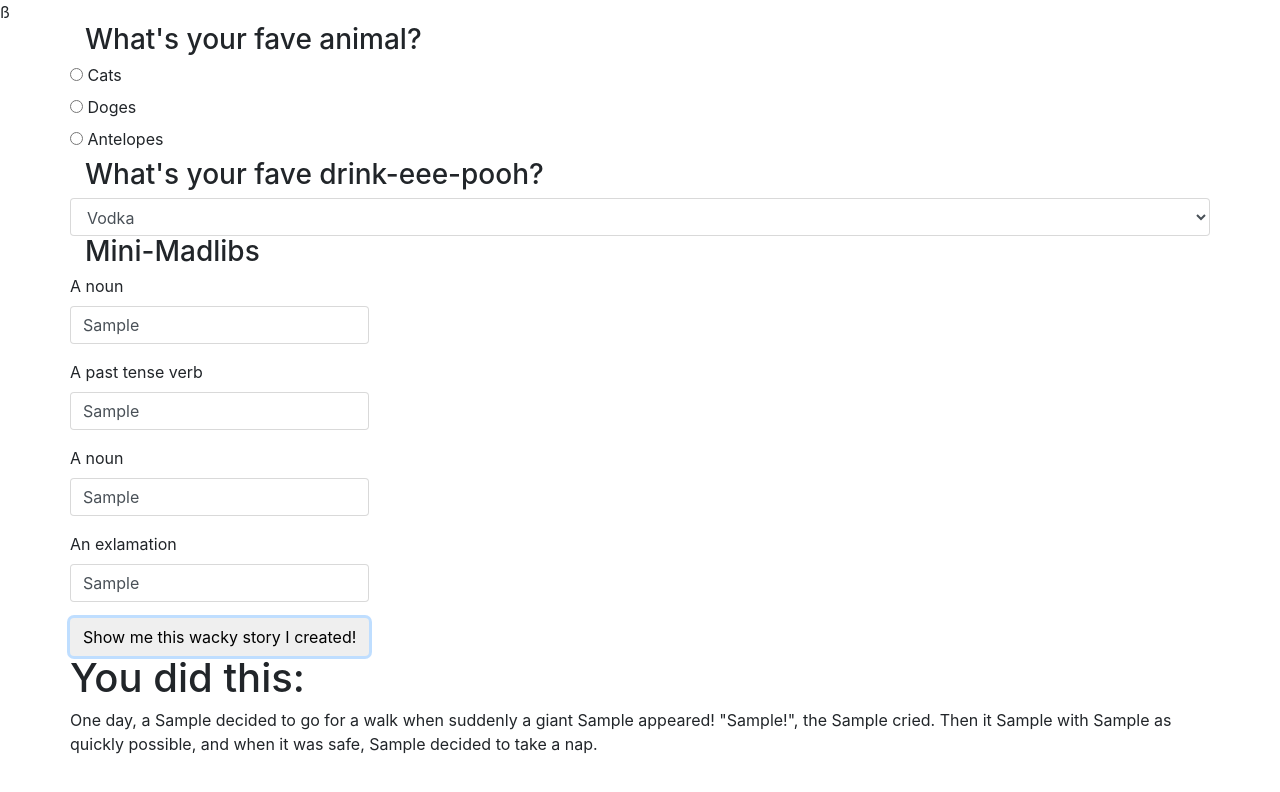
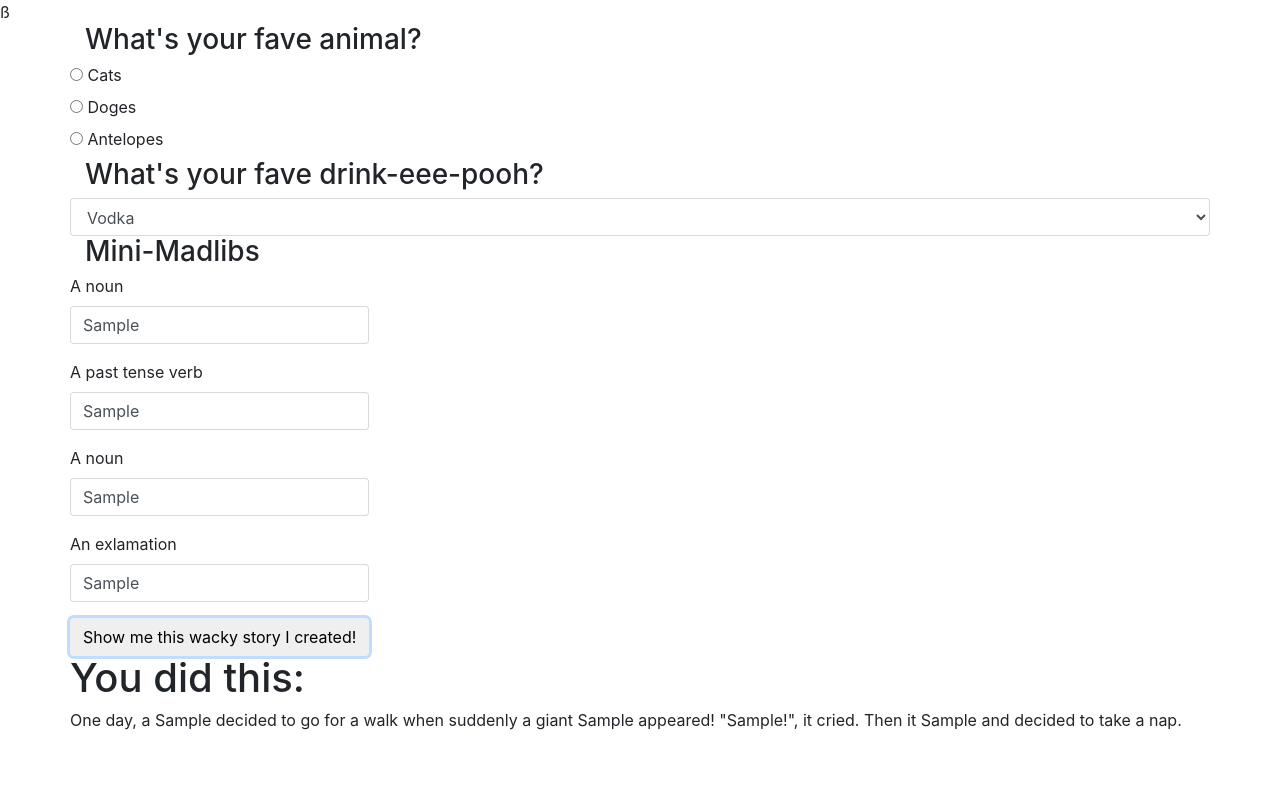
Before and after one commit to thatcat13/survey, a plain HTML site: page index.html in a window 1280 px wide. Both pictures are taken after typing "Sample", "Sample", "Sample", "Sample" into the empty fields and a click on the button "Show me this wacky story I created!". Drawn offline with Linux system fonts and the light colour scheme.

Commit message:
refactor input form using a loop and .forEach

```diff
--- a/index.html
+++ b/index.html
@@ -73,7 +73,7 @@
         </form>
         <div id="story">
           <h1>You did this:</h1>
-          <p>One day, a <span class="noun1"></span> decided to go for a walk when suddenly a giant <span class="noun2"></span> appeared! "<span class="exclamation"></span>!", the <span class="noun1"></span> cried. Then it <span class="verb"></span> with <span class="noun2"></span> as quickly possible, and when it was safe, <span class="noun1"></span> decided to take a nap.
+          <p>One day, a <span class="noun1"></span> decided to go for a walk when suddenly a giant <span class="noun2"></span> appeared! "<span class="exclamation"></span>!", it cried. Then it <span class="verb"></span> and decided to take a nap.
           </p>
         </div>
 
--- a/js/scripts.js
+++ b/js/scripts.js
@@ -1,30 +1,40 @@
+// $(document).ready(function() {
+//   $("#radio").submit(function(event) {
+//     event.preventDefault();
+//     var animal = $("input:radio[name=animal]:checked").val();
+//   });
+//
+//
+//   $("#beverage").change(function() {
+//     // var beverage = $(this).val();
+//   });
+
+  // $("#madlibs").submit(function(event) {
+  //   event.preventDefault();
+  //   var nounInput1 = $("#noun1").val();
+  //   var verbInput = $("#verb").val();
+  //   var nounInput2 = $("#noun2").val();
+  //   var exclamationInput = $("#exclamation").val();
+  //
+  //   $(".noun1").text(nounInput1);
+  //   $(".noun2").text(nounInput2);
+  //   $(".exclamation").text(exclamationInput);
+  //   $(".verb").text(verbInput);
+  //   $(".noun1").text(nounInput1);
+  //
+  //   $("#story").show();
+
 $(document).ready(function() {
-  $("#radio").submit(function(event) {
-    event.preventDefault();
-    var animal = $("input:radio[name=animal]:checked").val();
+  $("#madlibs").submit(function(event) {
+  var blanks = ["noun1", "verb", "noun2", "exclamation"];
+
+  blanks.forEach(function(blank) {
+    var userInput = $("input#" + blank).val();
+    $("." + blank).text(userInput);
   });
 
+  $("#story").show();
 
-  $("#beverage").change(function() {
-    // var beverage = $(this).val();
-  });
-
-  $("#madlibs").submit(function(event) {
-    event.preventDefault();
-    var nounInput1 = $("#noun1").val();
-    var verbInput = $("#verb").val();
-    var nounInput2 = $("#noun2").val();
-    var exclamationInput = $("#exclamation").val();
-
-    $(".noun1").text(nounInput1);
-    $(".noun2").text(nounInput2);
-    $(".exclamation").text(exclamationInput);
-    $(".verb").text(verbInput);
-    $(".noun1").text(nounInput1);
-
-    $("#story").show();
-
-
-
+  event.preventDefault();
   });
 });
```
